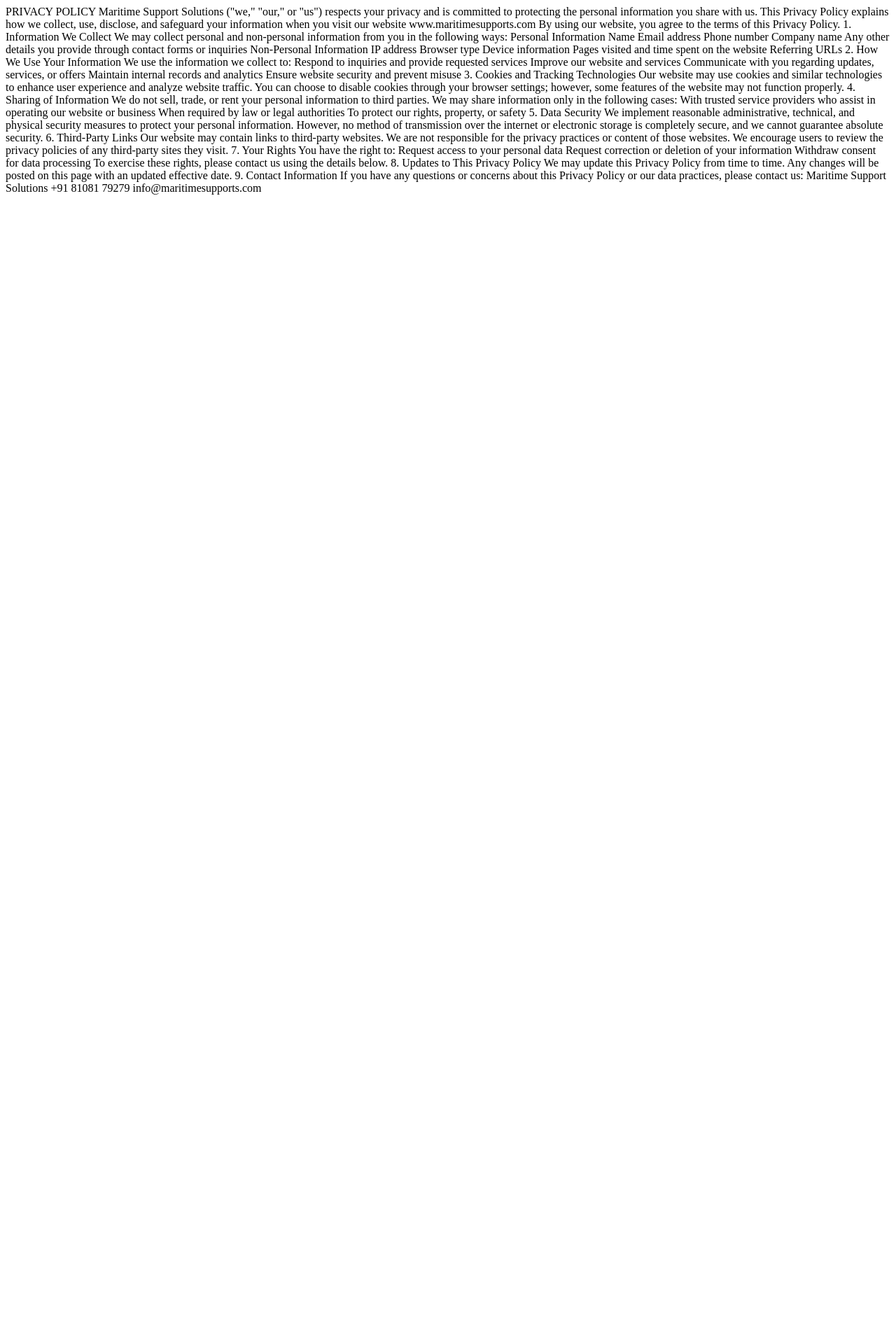
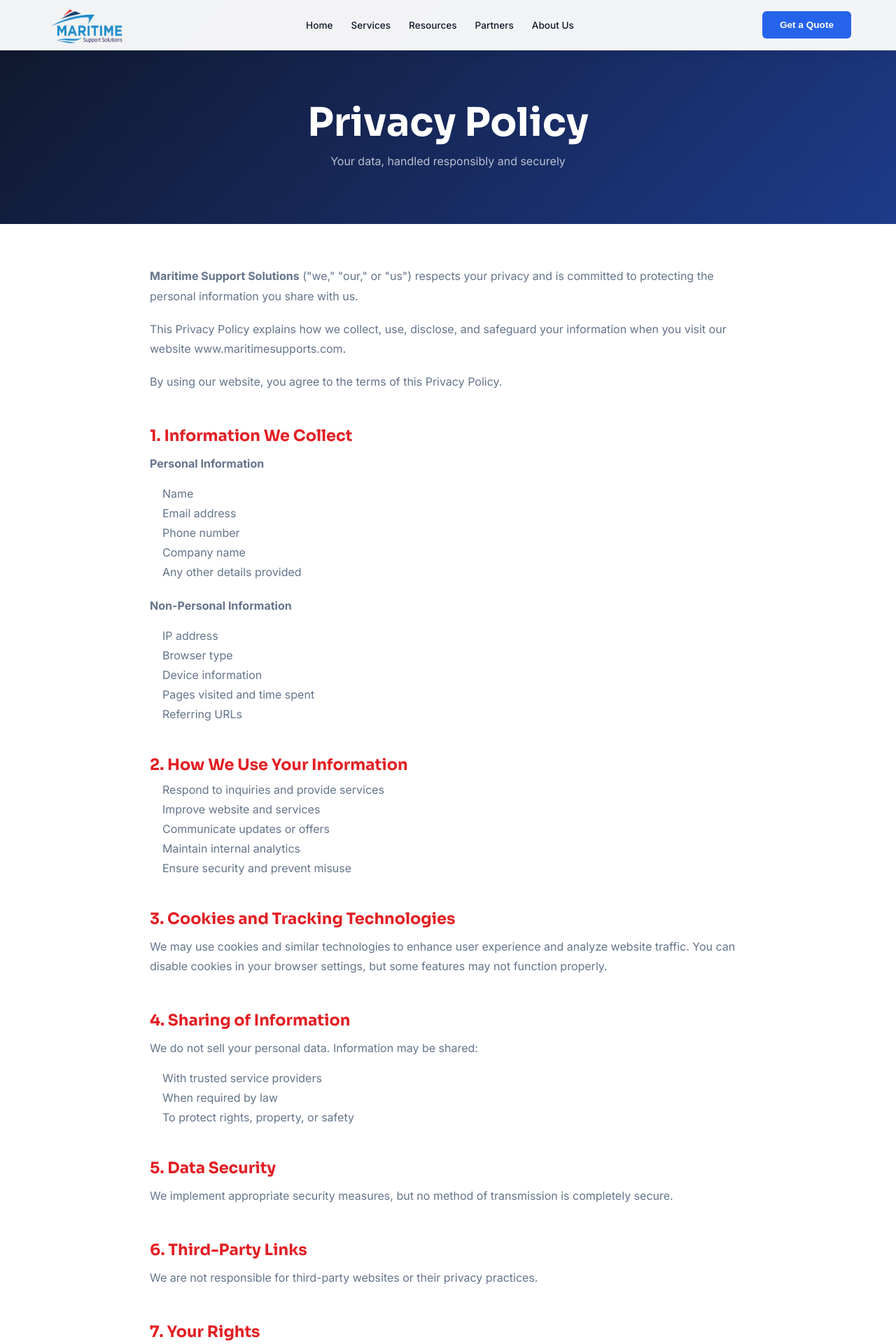
Before and after one commit to MSS-Smooth-Ocean-tech/MSS-Main-Website, a FastAPI app: page /privacy in a window 1280 px wide. Shown: the top 1920 px of the page at 70% size. Before the commit the page ends 278 px from the top, so only its background shows below. Run offline with FastAPI, Linux system fonts and the light colour scheme.

Commit message:
Add Privacy Policy page and grid CSS
Replace plain text privacy policy with a styled Jinja2 template (templates/pages/privacy.html): adds page structure, hero section, typography, inlined CSS variables, responsive content container, contact card, and Google fonts for a polished, responsive Privacy Policy page. Also add responsive .why-grid styles to static/css/bpo_services.css to support a 3/2/1 column card layout across desktop, tablet, and mobile breakpoints.

```diff
--- a/templates/pages/privacy.html
+++ b/templates/pages/privacy.html
@@ -1,62 +1,162 @@
-PRIVACY POLICY
-Maritime Support Solutions ("we," "our," or "us") respects your privacy and is committed to protecting the personal information you share with us. This Privacy Policy explains how we collect, use, disclose, and safeguard your information when you visit our website www.maritimesupports.com
+{% extends "base.html" %}
 
-By using our website, you agree to the terms of this Privacy Policy.
+{% block title %}Privacy Policy — MSS Maritime{% endblock %}
 
-1. Information We Collect
-We may collect personal and non-personal information from you in the following ways:
+{% block extra_css %}
+<link href="https://fonts.googleapis.com/css2?family=Sora:wght@400;600;700&family=DM+Sans:wght@300;400;500&display=swap" rel="stylesheet">
 
-Personal Information
-Name
-Email address
-Phone number
-Company name
-Any other details you provide through contact forms or inquiries
-Non-Personal Information
-IP address
-Browser type
-Device information
-Pages visited and time spent on the website
-Referring URLs
-2. How We Use Your Information
-We use the information we collect to:
+<style>
+  :root {
+    --blue: #2563eb;
+    --navy: #0f172a;
+    --bg: #f8faff;
+    --text: #0f172a;
+    --muted: #64748b;
+    --border: #e2e8f0;
+  }
 
-Respond to inquiries and provide requested services
-Improve our website and services
-Communicate with you regarding updates, services, or offers
-Maintain internal records and analytics
-Ensure website security and prevent misuse
-3. Cookies and Tracking Technologies
-Our website may use cookies and similar technologies to enhance user experience and analyze website traffic. You can choose to disable cookies through your browser settings; however, some features of the website may not function properly.
+  /* HERO */
+  .pp-hero {
+    background: linear-gradient(135deg, #0f172a, #1e3a8a);
+    padding: 140px 24px 80px;
+    text-align: center;
+    color: #fff;
+  }
 
-4. Sharing of Information
-We do not sell, trade, or rent your personal information to third parties. We may share information only in the following cases:
+  .pp-hero h1 {
+    font-family: 'Sora', sans-serif;
+    font-size: clamp(2.5rem, 5vw, 3.5rem);
+    font-weight: 800;
+    margin-bottom: 10px;
+  }
 
-With trusted service providers who assist in operating our website or business
-When required by law or legal authorities
-To protect our rights, property, or safety
-5. Data Security
-We implement reasonable administrative, technical, and physical security measures to protect your personal information. However, no method of transmission over the internet or electronic storage is completely secure, and we cannot guarantee absolute security.
+  .pp-hero p {
+    color: rgba(255,255,255,0.7);
+    font-size: 1rem;
+  }
 
-6. Third-Party Links
-Our website may contain links to third-party websites. We are not responsible for the privacy practices or content of those websites. We encourage users to review the privacy policies of any third-party sites they visit.
+  /* CONTENT */
+  .pp-container {
+    max-width: 900px;
+    margin: 60px auto;
+    padding: 0 24px;
+  }
 
-7. Your Rights
-You have the right to:
+  .pp-container h2 {
+    font-family: 'Sora', sans-serif;
+    font-size: 1.4rem;
+    margin-top: 48px;
+    margin-bottom: 12px;
+    color: #e21e23;
+  }
 
-Request access to your personal data
-Request correction or deletion of your information
-Withdraw consent for data processing
-To exercise these rights, please contact us using the details below.
+  .pp-container p {
+    color: var(--muted);
+    margin-bottom: 18px;
+    line-height: 1.8;
+  }
 
-8. Updates to This Privacy Policy
-We may update this Privacy Policy from time to time. Any changes will be posted on this page with an updated effective date.
+  .pp-container ul {
+    margin-left: 18px;
+    margin-bottom: 24px;
+    color: var(--muted);
+  }
 
-9. Contact Information
-If you have any questions or concerns about this Privacy Policy or our data practices, please contact us:
+  .pp-container ul li {
+    margin-bottom: 8px;
+  }
 
-Maritime Support Solutions
+  .pp-contact {
+    background: var(--bg);
+    border: 1px solid var(--border);
+    border-radius: 12px;
+    padding: 20px;
+    margin-top: 20px;
+  }
+</style>
+{% endblock %}
 
-+91 81081 79279
+{% block content %}
 
-info@maritimesupports.com
+<!-- HERO -->
+<section class="pp-hero">
+  <h1>Privacy Policy</h1>
+  <p>Your data, handled responsibly and securely</p>
+</section>
+
+<!-- CONTENT -->
+<div class="pp-container">
+
+  <p><strong>Maritime Support Solutions</strong> ("we," "our," or "us") respects your privacy and is committed to protecting the personal information you share with us.</p>
+
+  <p>This Privacy Policy explains how we collect, use, disclose, and safeguard your information when you visit our website www.maritimesupports.com.</p>
+
+  <p>By using our website, you agree to the terms of this Privacy Policy.</p>
+
+  <h2>1. Information We Collect</h2>
+
+  <p><strong>Personal Information</strong></p>
+  <ul>
+    <li>Name</li>
+    <li>Email address</li>
+    <li>Phone number</li>
+    <li>Company name</li>
+    <li>Any other details provided</li>
+  </ul>
+
+  <p><strong>Non-Personal Information</strong></p>
+  <ul>
+    <li>IP address</li>
+    <li>Browser type</li>
+    <li>Device information</li>
+    <li>Pages visited and time spent</li>
+    <li>Referring URLs</li>
+  </ul>
+
+  <h2>2. How We Use Your Information</h2>
+  <ul>
+    <li>Respond to inquiries and provide services</li>
+    <li>Improve website and services</li>
+    <li>Communicate updates or offers</li>
+    <li>Maintain internal analytics</li>
+    <li>Ensure security and prevent misuse</li>
+  </ul>
+
+  <h2>3. Cookies and Tracking Technologies</h2>
+  <p>We may use cookies and similar technologies to enhance user experience and analyze website traffic. You can disable cookies in your browser settings, but some features may not function properly.</p>
+
+  <h2>4. Sharing of Information</h2>
+  <p>We do not sell your personal data. Information may be shared:</p>
+  <ul>
+    <li>With trusted service providers</li>
+    <li>When required by law</li>
+    <li>To protect rights, property, or safety</li>
+  </ul>
+
+  <h2>5. Data Security</h2>
+  <p>We implement appropriate security measures, but no method of transmission is completely secure.</p>
+
+  <h2>6. Third-Party Links</h2>
+  <p>We are not responsible for third-party websites or their privacy practices.</p>
+
+  <h2>7. Your Rights</h2>
+  <ul>
+    <li>Access your personal data</li>
+    <li>Request correction or deletion</li>
+    <li>Withdraw consent</li>
+  </ul>
+
+  <h2>8. Updates to This Privacy Policy</h2>
+  <p>We may update this policy periodically. Changes will be posted on this page.</p>
+
+  <h2>9. Contact Information</h2>
+
+  <div class="pp-contact">
+    <p><strong>Maritime Support Solutions</strong></p>
+    <p>📞 +91 81081 79279</p>
+    <p>📧 info@maritimesupports.com</p>
+  </div>
+
+</div>
+
+{% endblock %}
```
Also changed, not shown: static/css/bpo_services.css (+7 -0 lines).
